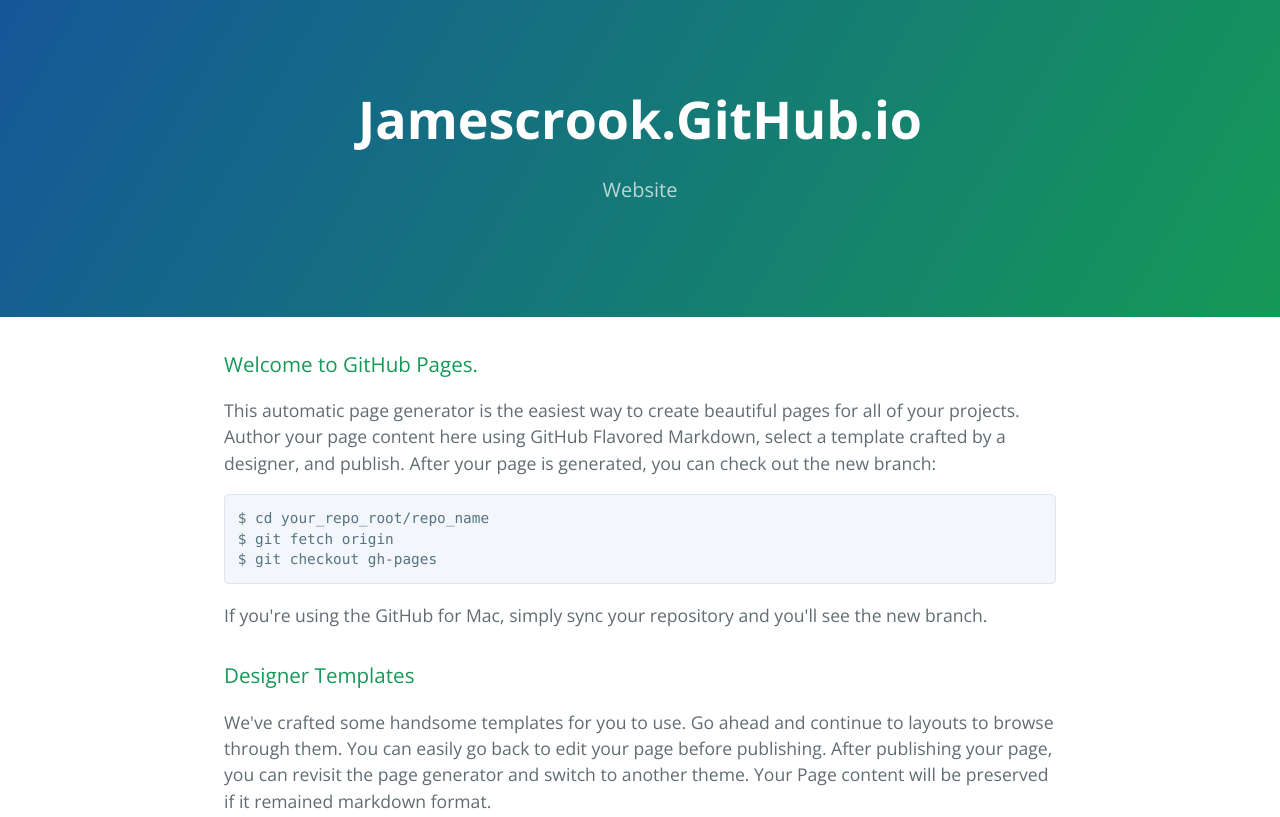
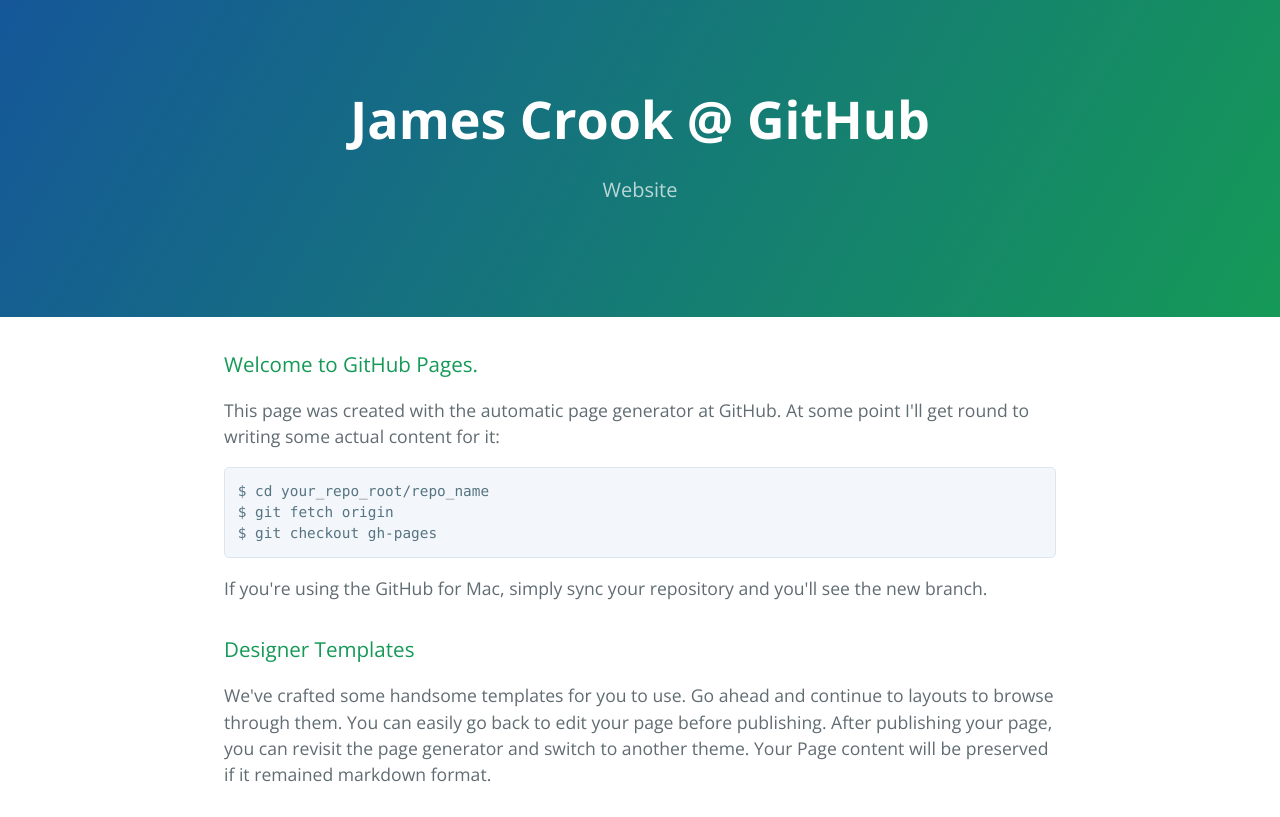
Before and after one commit to JamesCrook/JamesCrook.github.io, a plain HTML site: page index.html in a window 1280 px wide. Shown: the top 817 px of the page. Drawn offline with nearby package versions, Linux system fonts and the light colour scheme.

Commit message:
Update index.html

```diff
--- a/index.html
+++ b/index.html
@@ -2,7 +2,7 @@
 <html lang="en-us">
   <head>
     <meta charset="UTF-8">
-    <title>Jamescrook.GitHub.io by JamesCrook</title>
+    <title>James Crook @ GitHub</title>
     <meta name="viewport" content="width=device-width, initial-scale=1">
     <link rel="stylesheet" type="text/css" href="stylesheets/normalize.css" media="screen">
     <link href='http://fonts.googleapis.com/css?family=Open+Sans:400,700' rel='stylesheet' type='text/css'>
@@ -11,7 +11,7 @@
   </head>
   <body>
     <section class="page-header">
-      <h1 class="project-name">Jamescrook.GitHub.io</h1>
+      <h1 class="project-name">James Crook @ GitHub</h1>
       <h2 class="project-tagline">Website</h2>
     </section>
 
@@ -19,7 +19,7 @@
       <h3>
 <a id="welcome-to-github-pages" class="anchor" href="#welcome-to-github-pages" aria-hidden="true"><span class="octicon octicon-link"></span></a>Welcome to GitHub Pages.</h3>
 
-<p>This automatic page generator is the easiest way to create beautiful pages for all of your projects. Author your page content here using GitHub Flavored Markdown, select a template crafted by a designer, and publish. After your page is generated, you can check out the new branch:</p>
+<p>This page was created with the automatic page generator at GitHub.  At some point I'll get round to writing some actual content for it:</p>
 
 <pre><code>$ cd your_repo_root/repo_name
 $ git fetch origin
```
